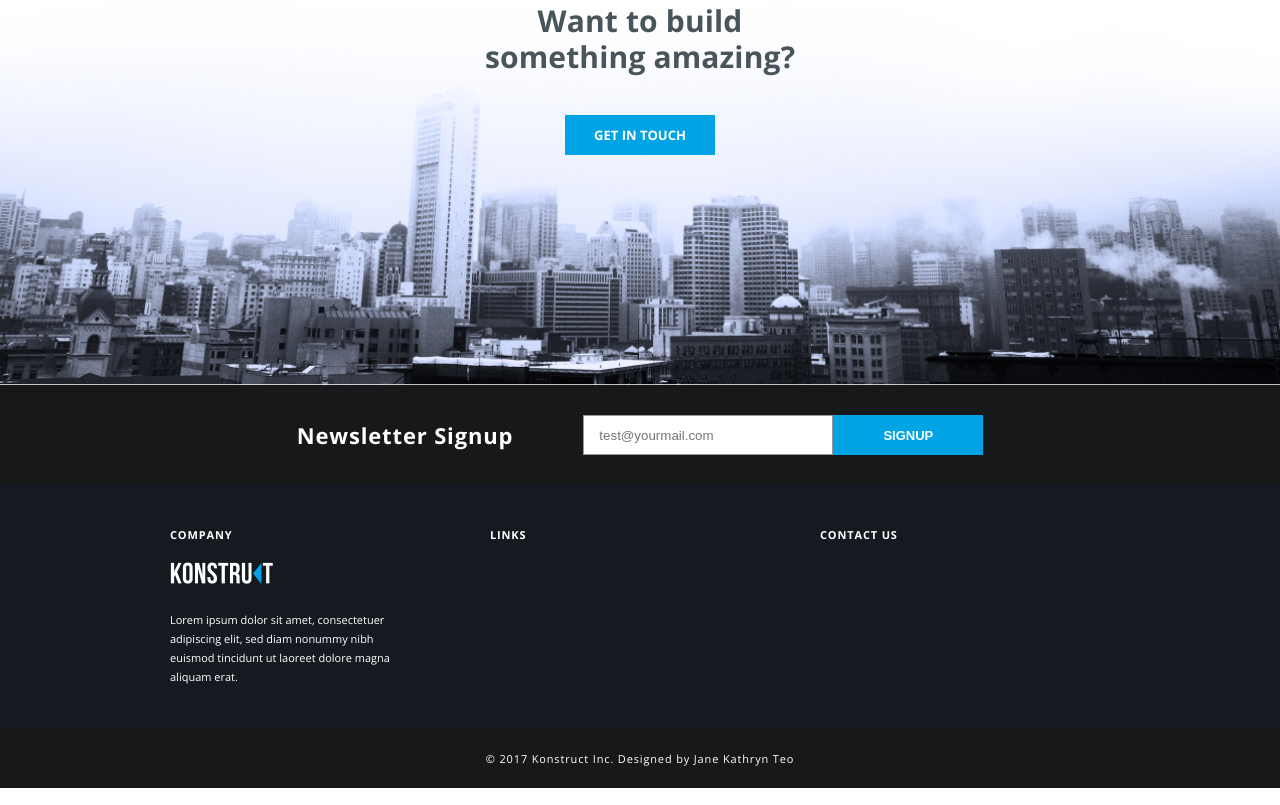
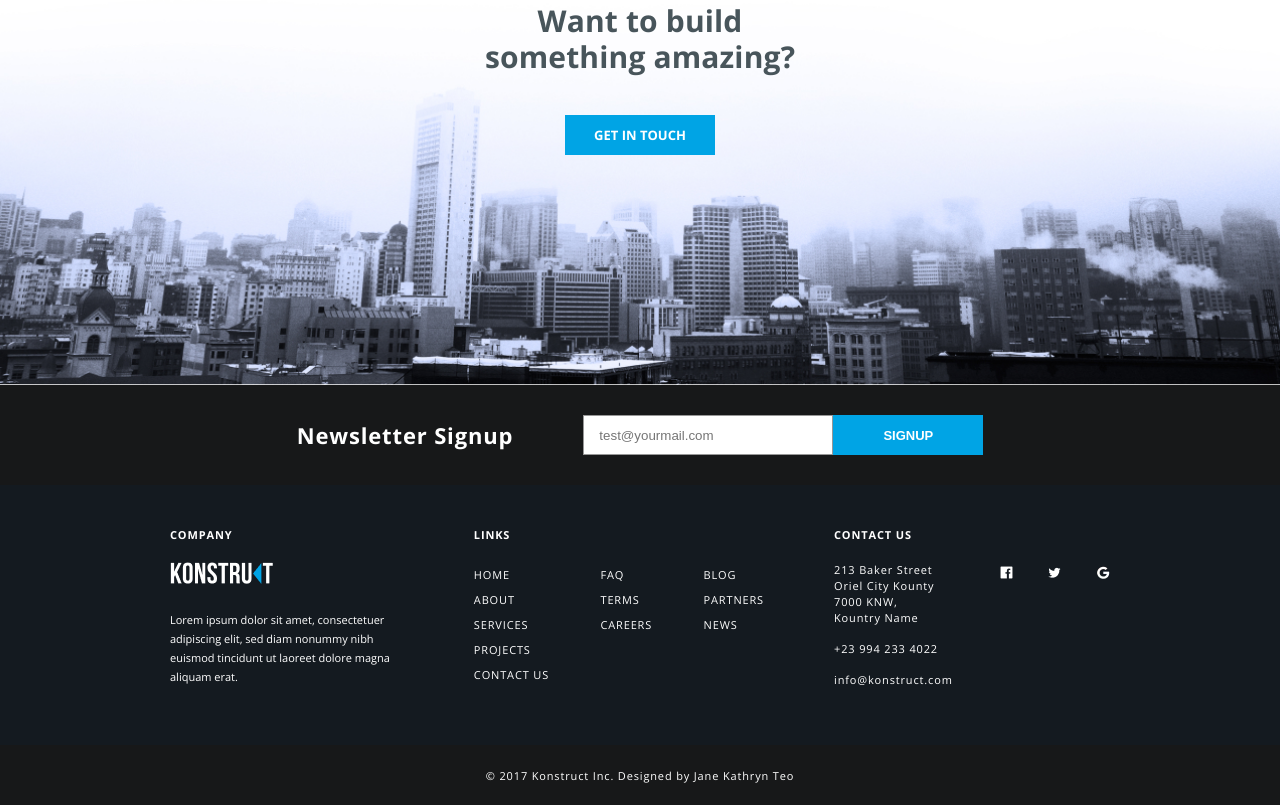
Before and after one commit to MMaxA/layout_consult, a plain HTML site: page index.html in a window 1280 px wide. Shown: the part 1973-2778 px from the top of the page. Drawn offline with nearby package versions, Linux system fonts and the light colour scheme.

Commit message:
footer done

```diff
--- a/index.html
+++ b/index.html
@@ -122,9 +122,44 @@
                     </div>
                     <div class="footer__inner-links">
                         <h3 class="footer-subtitle">Links</h3>
+                        <div class="links">
+                            <div>
+                                <a href="#" class="link">home</a>
+                                <a href="#" class="link">about</a>
+                                <a href="#" class="link">services</a>
+                                <a href="#" class="link">projects</a>
+                                <a href="#" class="link">contact us</a>
+                            </div>
+                            <div>
+                                <a href="#" class="link">faq</a>
+                                <a href="#" class="link">terms</a>
+                                <a href="#" class="link">careers</a>
+                            </div>
+                            <div>
+                                <a href="#" class="link">blog</a>
+                                <a href="#" class="link">partners</a>
+                                <a href="#" class="link">news</a>
+                            </div>
+                        </div>
                     </div>
                     <div class="footer__inner-contacts">
                         <h3 class="footer-subtitle">Contact Us</h3>
+                        <div class="footer__contactus">
+                            <div class="contactus-address">
+                                <p>213 Baker Street<br/>
+                                    Oriel City
+                                    Kounty 7000 KNW,
+                                    Kountry Name
+                                </p>
+                                <p>+23 994 233 4022</p>
+                                <p>info@konstruct.com</p>
+                            </div>
+                            <div class="contactus-icons">
+                                <a href="facebook.com"><img src="img/facebook.png" alt="facebook"></a>
+                                <a href="twitter.com"><img src="img/twitter.png" alt="twitter"></a>
+                                <a href="google.com"><img src="img/google.png" alt="google"></a>
+                            </div>
+                        </div>
                     </div>
                 </div>
             </div>
@@ -132,8 +167,6 @@
         <footer class="footer__copyright">
             <span>© 2017 Konstruct Inc. Designed by Jane Kathryn Teo</span>
         </footer>
-
     </div>
 </body>
-
 </html>
--- a/style.css
+++ b/style.css
@@ -377,7 +377,7 @@ body {
 }
 
 .footer__inner-links {
-    width: 260px;
+    width: 33%;
     margin-right: 70px;
 }
 
@@ -398,7 +398,58 @@ body {
     color: #FFF;
 }
 
+.links {
+    display: flex;
+    flex-direction: row;
+    justify-content: space-between;
+}
 
+.link {
+    display: block;
+    color: #FFF;
+    text-decoration: none;
+    line-height: 25px;
+    letter-spacing: 0.85px;
+    font-size: 11px;
+    text-transform: uppercase;
+}
+
+.footer__contactus {
+    display: flex;
+    flex-direction: row;
+    justify-content: space-between;
+}
+
+.contactus-address {
+    display: flex;
+    flex-direction: column;
+    justify-content: space-between;
+    width: 40%;
+    height: 100%;
+}
+
+.contactus-address > p {
+    font-size: 11px;
+    letter-spacing: 0.85px;
+    line-height: 16px;
+    margin-bottom: 15px;
+}
+
+.contactus-icons {
+    display: flex;
+    justify-content: space-between;
+    align-items: flex-start;
+    width: 40%;
+}
+
+.contactus-icons > a {
+    width: 13px;
+    height: 13px;
+}
+
+.contactus-icons img {
+    margin-right: 30px;
+}
 
 
 
```
Also changed, not shown: img/facebook.png (added), img/google.png (added), img/twitter.png (added).
